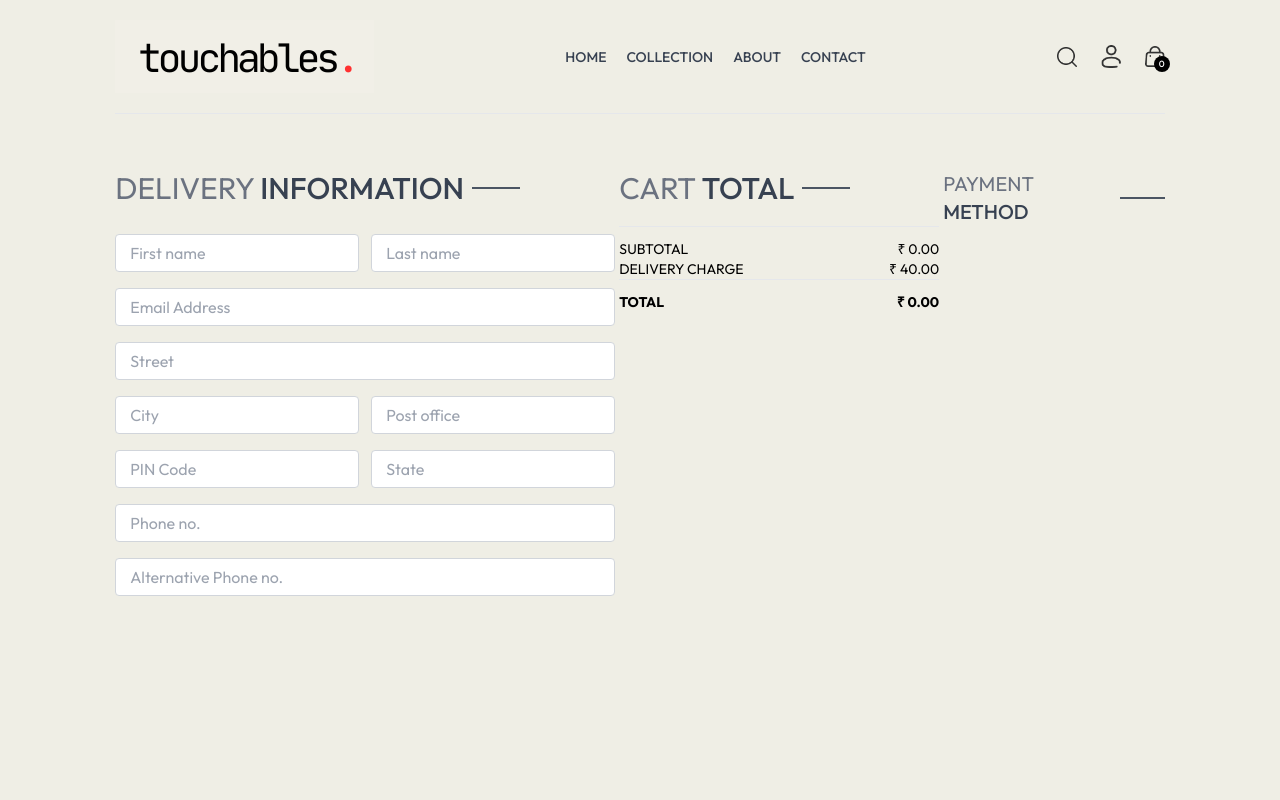
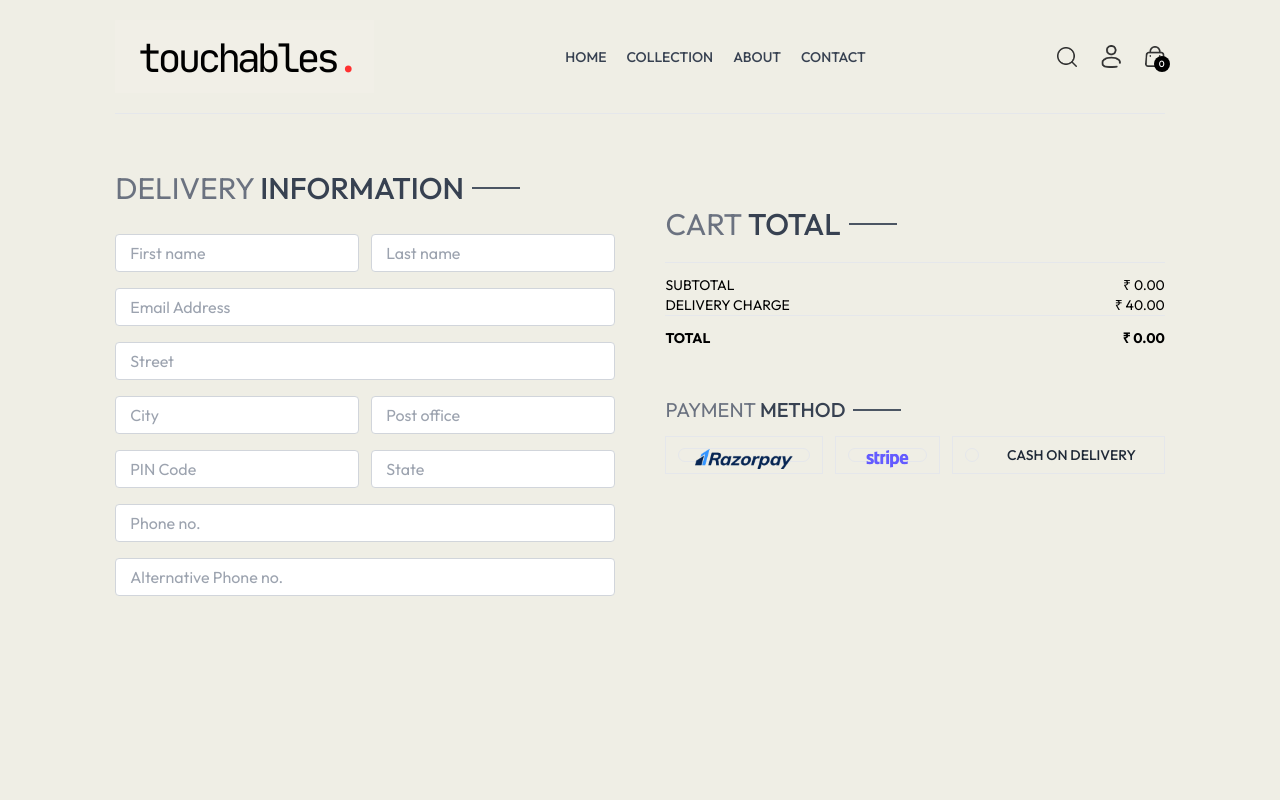
Before and after one commit to Snehasish321/eCommerce, a React (Vite) app in the folder frontend/: page /place-order in a window 1280 px wide. Shown: the top 800 px of the page. Built offline with nearby package versions, Linux system fonts and the light colour scheme.

Commit message:
paymentDesignDone

```diff
--- a/frontend/src/pages/PlaceOrder.jsx
+++ b/frontend/src/pages/PlaceOrder.jsx
@@ -1,6 +1,7 @@
 import React from 'react';
 import Title from '../components/Title';
 import CartTotal from '../components/CartTotal';
+import { assets } from '../assets/assets';
 
 const PlaceOrder = () => {
   return (
@@ -29,11 +30,30 @@ const PlaceOrder = () => {
       </div>
 
       {/* Right Side */}
-      <div className=' text-xl min-w-80'>
+      <div className='mt-1'>
+
+      <div className='mt-8 text-xl min-w-80'>
         <CartTotal />
       </div>
-      <div className='text-xl '>
+      <div className='text-xl mt-12'>
         <Title text1={'PAYMENT'} text2={'METHOD'} />
+        <div className='flex gap-3 flex-col lg:flex-row'>
+          <div className='flex items-center gap-3 border p-2 px-3 cursor-pointer'>
+            <p className={`min-w-3.5 h-3.5 border rounded-full `}>
+              <img className='h-5 mx-4 ' src={assets.razorpay_logo} alt="" />
+            </p>
+          </div>
+          <div className='flex items-center gap-3 border p-2 px-3 cursor-pointer'>
+            <p className={`min-w-3.5 h-3.5 border rounded-full `}>
+              <img className='h-5 mx-4 ' src={assets.stripe_logo} alt="" />
+            </p>
+          </div>
+          <div className='flex items-center gap-3 border p-2 px-3 cursor-pointer'>
+            <p className={`min-w-3.5 h-3.5 border rounded-full `}></p>
+            <p className='text-gray-800 text-sm font-medium mx-4 '>CASH ON DELIVERY</p>
+          </div>
+        </div>
+      </div>
       </div>
     </div>
   );
```
